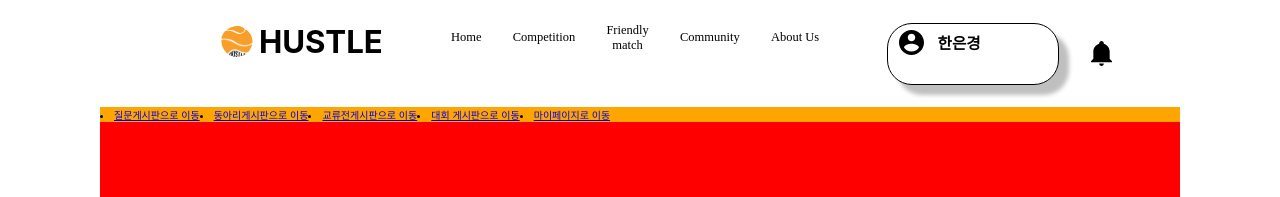
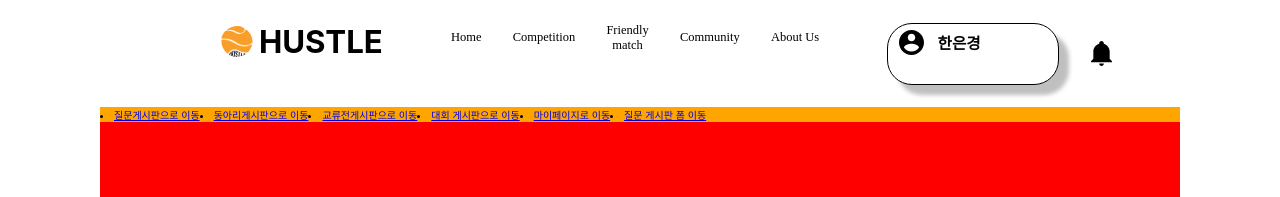
Before and after one commit to HUSTLE-UMC/HUSTLE_web, a React (Create React App) app in the folder hustle_web/: page / in a window 1280 px wide. Shown: the top 197 px of the page. Built offline with nearby package versions, Linux system fonts and the light colour scheme.

Commit message:
Docs : 질문게시판 라우터 설정

```diff
--- a/hustle_web/src/Router.tsx
+++ b/hustle_web/src/Router.tsx
@@ -9,6 +9,7 @@ import Join from './pages/Join/Join';
 import Login from './pages/Login';
 import MyPageMain from './pages/MyPage/MyPageMain';
 import Community from './pages/Community/CommunityPage';
+import QuestionForm from './components/Community/Question/QuestionForm';
 
 
 import List1 from "./components/Competition/list1";
@@ -31,6 +32,7 @@ const Router = () => {
               <Route path='/community' element={<Community/>} />
               <Route path='/club' element={<Club/>} />
               <Route path='/join' element={<Join/>} />
+              <Route path='/question/questionForm' element={<QuestionForm/>}/>
               <Route path="/*" element={<DefaultLayout />} />
           </Routes>
       </Suspense>
--- a/hustle_web/src/pages/Home/index.tsx
+++ b/hustle_web/src/pages/Home/index.tsx
@@ -11,6 +11,7 @@ const HomePage = () => {
             <li><Link to="/friendly">교류전게시판으로 이동</Link></li>
             <li><Link to="/competitions">대회 게시판으로 이동</Link></li>
             <li><Link to="/mypage">마이페이지로 이동</Link></li>
+            <li><Link to ="/question/questionForm">질문 게시판 폼 이동</Link></li>
       </HomeContainer>
         </>
     );
```
